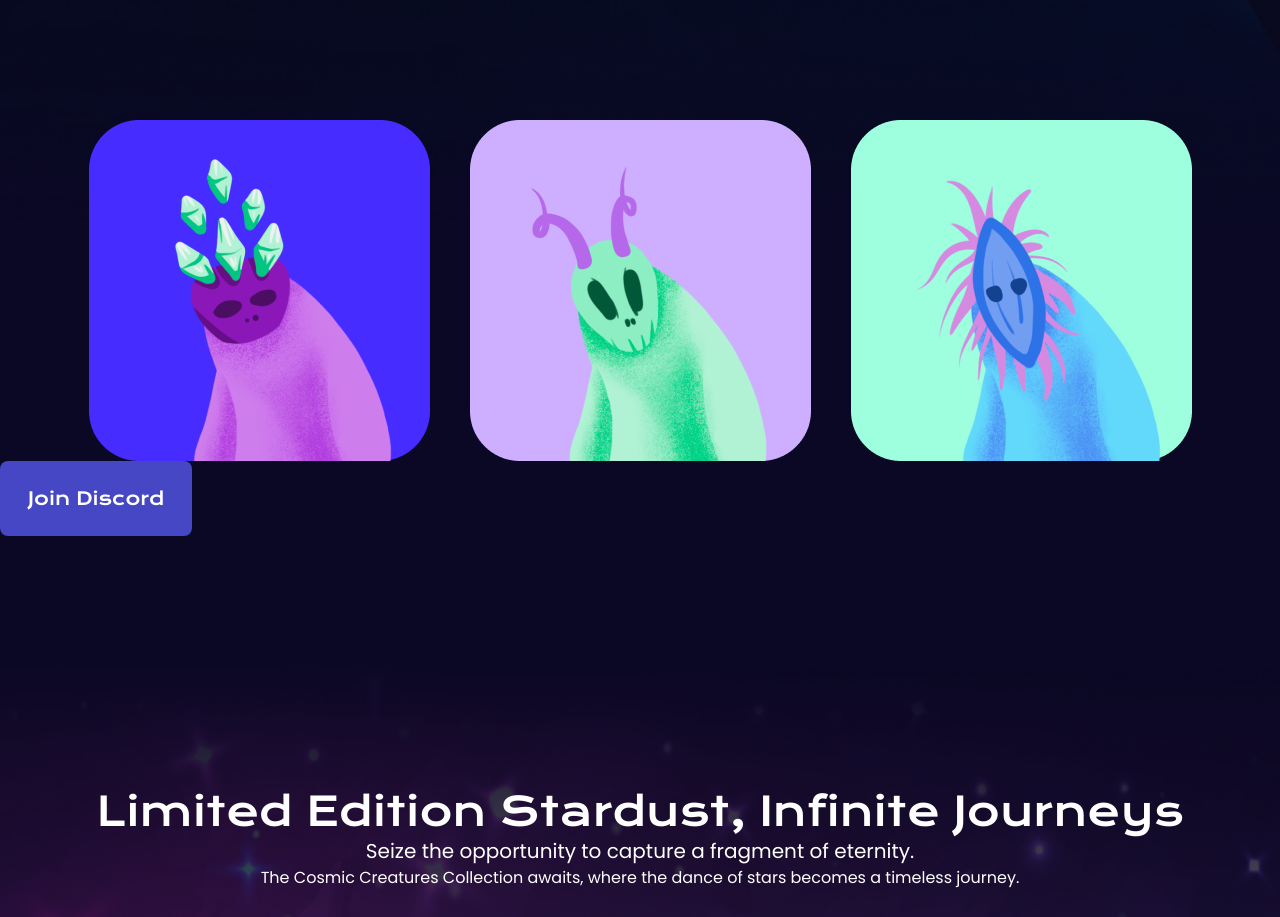
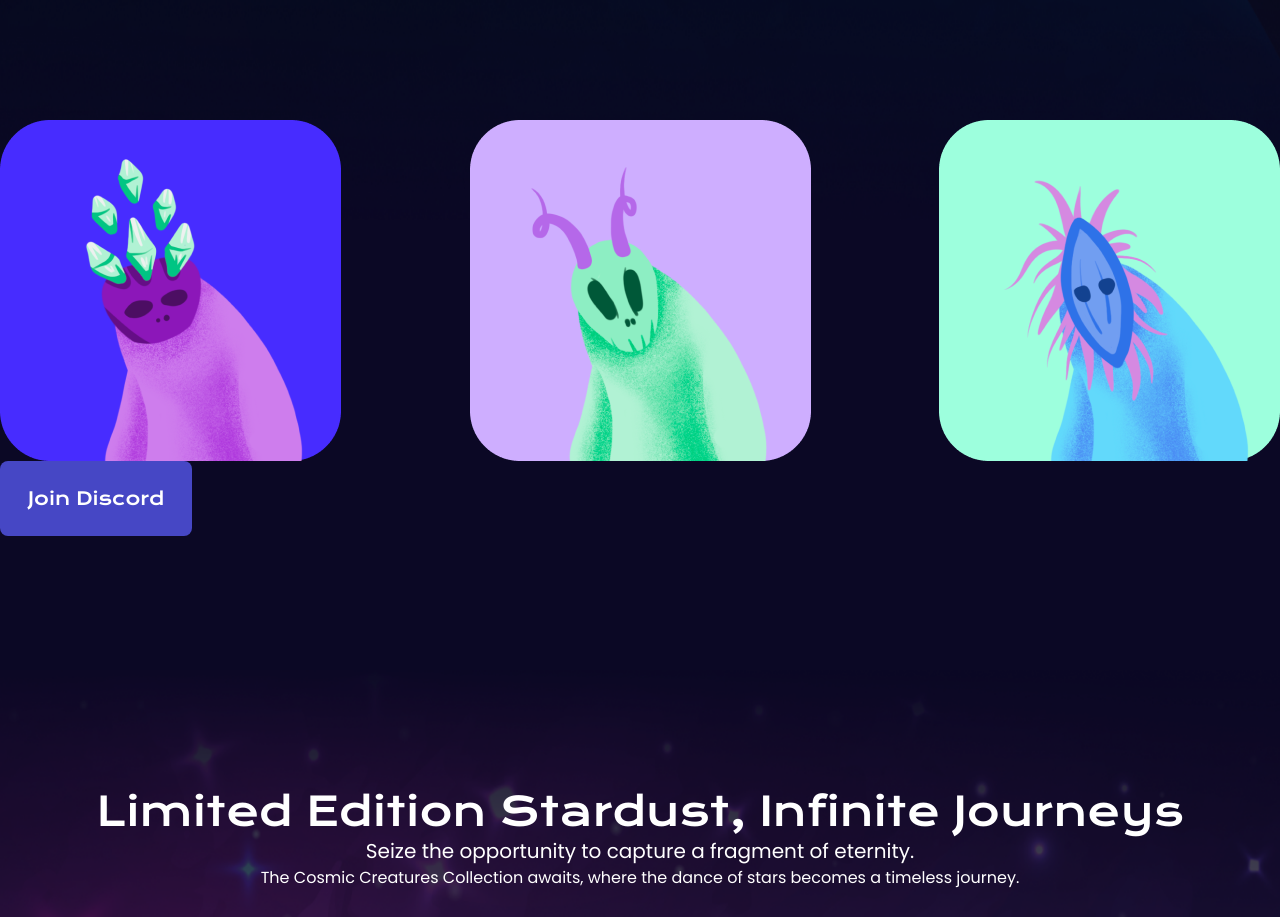
Before and after one commit to CLAM101/CosmicCreaturesWebsite, an Angular app: page / in a window 1280 px wide. Shown: the part 1680-2597 px from the top of the page. Built offline with nearby package versions, Linux system fonts and the light colour scheme.

Commit message:
003: Start refactoring cards

```diff
--- a/src/app/components/home/home.component.html
+++ b/src/app/components/home/home.component.html
@@ -38,7 +38,7 @@
   </div>
 
   <div class="middle-container">
-    <div class="avatar-example-image-container">
+    <div class="flex flex-col md:flex-row justify-between">
       <div *ngFor="let avatar of avatars">
         <app-avatar  [imageUrl]="avatar.image"></app-avatar>
       </div>
--- a/src/app/components/home/home.component.scss
+++ b/src/app/components/home/home.component.scss
@@ -321,52 +321,6 @@
 
   @include respond-to(large) {
     height: 1000px;
-  }
-}
-
-.avatar-example-image-container {
-  z-index: 1;
-
-  @include respond-to(small) {
-    height: 30px;
-    display: flex;
-    flex-direction: column;
-    justify-content: center;
-    align-items: center;
-    gap: 15px;
-  }
-
-  @include respond-to(medium) {
-    display: flex;
-    flex-direction: row;
-    text-align: center;
-    justify-content: center;
-    gap: 40px;
-  }
-
-  @include respond-to(large) {
-    display: flex;
-    flex-direction: row;
-    text-align: center;
-    justify-content: center;
-    gap: 40px;
-  }
-}
-
-.avatar-image {
-  @include respond-to(small) {
-    width: 250px;
-    height: 250px;
-  }
-
-  @include respond-to(medium) {
-    width: 230px;
-    height: 230px;
-  }
-
-  @include respond-to(large) {
-    width: 300px;
-    height: 300px;
   }
 }
 
--- a/src/app/includes/cards/avatar/avatar.component.html
+++ b/src/app/includes/cards/avatar/avatar.component.html
@@ -1,3 +1,4 @@
+<!-- TODO: Make alt dynamic -->
 <div class="max-w-md p-4 rounded-lg overflow-hidden">
   <img [src]="imageUrl" alt="My Image" class="w-80 h-auto">
 </div>
```
